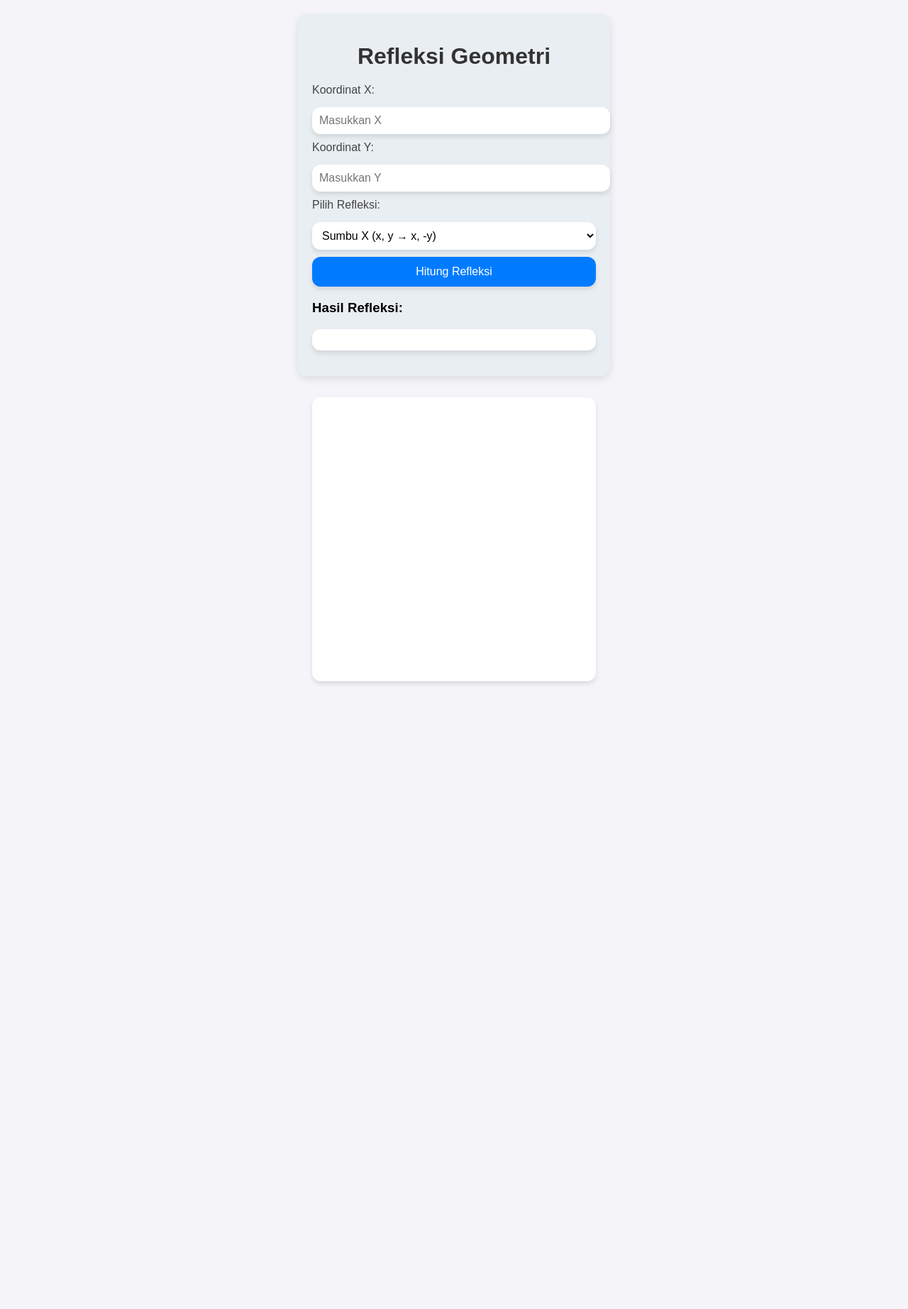
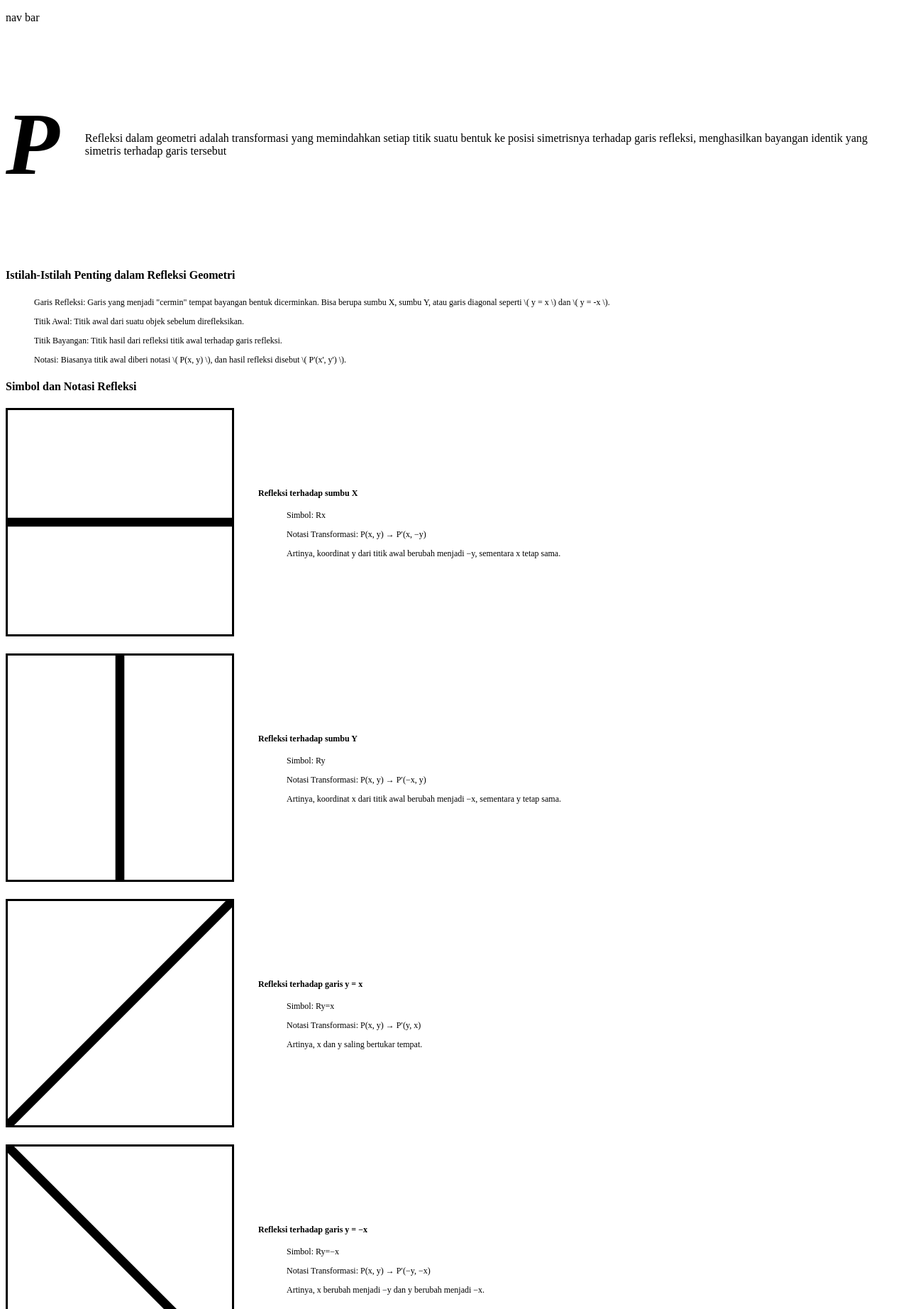
Before and after one commit to alw-bruh/gm.github.io, a plain HTML site: page index.html in a window 1280 px wide. Shown: the top 1845 px of the page at 71% size. Before the commit the page ends 980 px from the top, so only its background shows below. Drawn offline with Linux system fonts and the light colour scheme.

Commit message:
Add files via upload

```diff
--- a/index.html
+++ b/index.html
@@ -2,220 +2,180 @@
 <html lang="en">
 <head>
     <meta charset="UTF-8">
+    <title> Refleksi-Geometri </title>
     <meta name="viewport" content="width=device-width, initial-scale=1.0">
-    <title>Refleksi Geometri dengan Grafik</title>
-    <style>
-        body {
-            font-family: Arial, sans-serif;
-            margin: 20px;
-            background-color: #f4f4f9;
-        }
-
-        h1 {
-            color: #333;
-            text-align: center;
-            font-weight: 600;
-            margin-bottom: 20px;
-        }
-
-        label {
-            display: block;
-            font-weight: 500;
-            margin-bottom: 5px;
-            color: #444;
-        }
-
-        input, select {
-            width: 100%;
-            padding: 10px;
-            margin: 10px 0;
-            border: none;
-            border-radius: 12px;
-            background-color: #fff;
-            box-shadow: 0px 4px 6px rgba(0, 0, 0, 0.1);
-            font-size: 1rem;
-        }
-
-        button {
-            width: 100%;
-            padding: 12px;
-            background-color: #007bff;
-            color: white;
-            border: none;
-            border-radius: 12px;
-            font-size: 1rem;
-            cursor: pointer;
-            transition: background-color 0.3s ease;
-            box-shadow: 0px 4px 6px rgba(0, 0, 0, 0.1);
-        }
-
-        button:hover {
-            background-color: #0056b3;
-        }
-
-        #result {
-            background-color: #fff;
-            padding: 15px;
-            border-radius: 12px;
-            box-shadow: 0px 4px 6px rgba(0, 0, 0, 0.1);
-            margin-top: 15px;
-            font-weight: 500;
-            color: #444;
-            text-align: center;
-        }
-
-        #myCanvas {
-            border-radius: 12px;
-            border: none;
-            box-shadow: 0px 4px 6px rgba(0, 0, 0, 0.1);
-            display: block;
-            margin: 30px auto 0;
-            background-color: #fff;
-        }
-
-        .container {
-            max-width: 400px;
-            margin: 0 auto;
-            background-color: #e8eef2;
-            padding: 20px;
-            border-radius: 12px;
-            box-shadow: 0px 4px 12px rgba(0, 0, 0, 0.1);
-        }
-    </style>
+    <link rel="stylesheet" href="style.css">
+    <title>Document</title>
 </head>
 <body>
+    <nav>
+        <p>nav bar</p>
+    </nav>
+    <div id="header"><h1>P</h1>
+        <div>
 
-    <div class="container">
-        <h1>Refleksi Geometri</h1>
+        <p>
+            Refleksi dalam geometri adalah transformasi yang memindahkan setiap titik suatu bentuk ke posisi simetrisnya terhadap garis refleksi, menghasilkan bayangan identik yang simetris terhadap garis tersebut</p>
+    </div></div>
+    <div id="istilah">
+        <h4>Istilah-Istilah Penting dalam Refleksi Geometri</h4>
+        <ul>
+          <li>
+            <div>
+              <p>Garis Refleksi: Garis yang menjadi "cermin" tempat bayangan bentuk dicerminkan. Bisa berupa sumbu X, sumbu Y, atau garis diagonal seperti \( y = x \) dan \( y = -x \).</p>
+            </div>
+          </li>
+          <li>
+            <div>
+              <p>Titik Awal: Titik awal dari suatu objek sebelum direfleksikan.</p>
+            </div>
+          </li>
+          <li>
+            <div>
+              <p>Titik Bayangan: Titik hasil dari refleksi titik awal terhadap garis refleksi.</p>
+            </div>
+          </li>
+          <li>
+            <div>
+              <p>Notasi: Biasanya titik awal diberi notasi \( P(x, y) \), dan hasil refleksi disebut \( P'(x', y') \).</p>
+            </div>
+          </li>
+        </ul>
+      </div>
 
-        <label for="x">Koordinat X:</label>
-        <input type="number" id="x" placeholder="Masukkan X"><br>
+      <div id="notasi">
+        <h4>Simbol dan Notasi Refleksi</h4>
 
-        <label for="y">Koordinat Y:</label>
-        <input type="number" id="y" placeholder="Masukkan Y"><br>
+        <!-- Reflection across the X-axis -->
+        <div style="display: flex; align-items: center; width: 100%; margin-bottom: 20px;">
+            <!-- Left Column: Line Notation -->
+            <div style="flex: 1; text-align: center;">
+                <svg style="width: 100%; height: 100%;" viewBox="0 0 50 50">
+                    <line x1="0" y1="25" x2="50" y2="25" style="stroke:black;stroke-width:2" />
 
-        <label for="reflection">Pilih Refleksi:</label>
-        <select id="reflection">
-            <option value="x">Sumbu X (x, y → x, -y)</option>
-            <option value="y">Sumbu Y (x, y → -x, y)</option>
-            <option value="xy">Garis y = x (x, y → y, x)</option>
-            <option value="negative-xy">Garis y = -x (x, y → -y, -x)</option>
-        </select><br>
+                </svg>
+            </div>
+            <!-- Right Column: Explanation -->
+            <div style="flex: 3;">
+                <ul>
+                    <li>
+                        <h4>Refleksi terhadap sumbu X</h4>
+                        <ul>
+                            <li><p>Simbol: Rx</p></li>
+                            <li><p>Notasi Transformasi: P(x, y) → P′(x, −y)</p></li>
+                            <li><p>Artinya, koordinat y dari titik awal berubah menjadi −y, sementara x tetap sama.</p></li>
+                        </ul>
+                    </li>
+                </ul>
+            </div>
+        </div>
 
-        <button onclick="calculateReflection()">Hitung Refleksi</button>
+        <!-- Reflection across the Y-axis -->
+        <div style="display: flex; align-items: center; width: 100%; margin-bottom: 20px;">
+            <!-- Left Column: Line Notation -->
+            <div style="flex: 1; text-align: center;">
+                <svg style="width: 100%; height: 100%;" viewBox="0 0 50 50">
+                    <line x1="25" y1="0" x2="25" y2="50" style="stroke:black;stroke-width:2" />
 
-        <h3>Hasil Refleksi:</h3>
-        <p id="result"></p>
+                </svg>
+            </div>
+            <!-- Right Column: Explanation -->
+            <div style="flex: 3;">
+                <ul>
+                    <li>
+                        <h4>Refleksi terhadap sumbu Y</h4>
+                        <ul>
+                            <li><p>Simbol: Ry</p></li>
+                            <li><p>Notasi Transformasi: P(x, y) → P′(−x, y)</p></li>
+                            <li><p>Artinya, koordinat x dari titik awal berubah menjadi −x, sementara y tetap sama.</p></li>
+                        </ul>
+                    </li>
+                </ul>
+            </div>
+        </div>
+
+        <!-- Reflection across the line y = x -->
+        <div style="display: flex; align-items: center; width: 100%; margin-bottom: 20px;">
+            <!-- Left Column: Line Notation -->
+            <div style="flex: 1; text-align: center;">
+                <svg style="width: 100%; height: 100%;" viewBox="0 0 50 50">
+                    <line x1="0" y1="50" x2="50" y2="0" style="stroke:black;stroke-width:2" />
+
+                </svg>
+            </div>
+            <!-- Right Column: Explanation -->
+            <div style="flex: 3;">
+                <ul>
+                    <li>
+                        <h4>Refleksi terhadap garis y = x</h4>
+                        <ul>
+                            <li><p>Simbol: Ry=x</p></li>
+                            <li><p>Notasi Transformasi: P(x, y) → P′(y, x)</p></li>
+                            <li><p>Artinya, x dan y saling bertukar tempat.</p></li>
+                        </ul>
+                    </li>
+                </ul>
+            </div>
+        </div>
+
+        <!-- Reflection across the line y = -x -->
+        <div style="display: flex; align-items: center; width: 100%; margin-bottom: 20px;">
+            <!-- Left Column: Line Notation -->
+            <div style="flex: 1; text-align: center;">
+                <svg style="width: 100%; height: 100%;" viewBox="0 0 50 50">
+                    <line x1="0" y1="0" x2="50" y2="50" style="stroke:black;stroke-width:2" />
+
+                </svg>
+            </div>
+            <!-- Right Column: Explanation -->
+            <div style="flex: 3;">
+                <ul>
+                    <li>
+                        <h4>Refleksi terhadap garis y = −x</h4>
+                        <ul>
+                            <li><p>Simbol: Ry=−x</p></li>
+                            <li><p>Notasi Transformasi: P(x, y) → P′(−y, −x)</p></li>
+                            <li><p>Artinya, x berubah menjadi −y dan y berubah menjadi −x.</p></li>
+                        </ul>
+                    </li>
+                </ul>
+            </div>
+        </div>
     </div>
 
-    <!-- Area Canvas untuk menampilkan grafik -->
-    <canvas id="myCanvas" width="400" height="400"></canvas>
 
-    <script>
-        function calculateReflection() {
-            let x = parseFloat(document.getElementById('x').value);
-            let y = parseFloat(document.getElementById('y').value);
-            let reflectionType = document.getElementById('reflection').value;
 
-            let newX, newY;
-
-            if (reflectionType === 'x') {
-                newX = x;
-                newY = -y;
-            } else if (reflectionType === 'y') {
-                newX = -x;
-                newY = y;
-            } else if (reflectionType === 'xy') {
-                newX = y;
-                newY = x;
-            } else if (reflectionType === 'negative-xy') {
-                newX = -y;
-                newY = -x;
-            }
-
-            document.getElementById('result').innerText = `Koordinat setelah refleksi: (${newX}, ${newY})`;
-
-            drawGraph(x, y, newX, newY);
-        }
-
-        function drawGraph(originalX, originalY, reflectedX, reflectedY) {
-            let canvas = document.getElementById("myCanvas");
-            let ctx = canvas.getContext("2d");
-            ctx.clearRect(0, 0, canvas.width, canvas.height);
-
-            ctx.strokeStyle = "#e0e0e0";
-            for (let i = 0; i <= 400; i += 20) {
-                ctx.beginPath();
-                ctx.moveTo(i, 0);
-                ctx.lineTo(i, 400);
-                ctx.stroke();
-
-                ctx.beginPath();
-                ctx.moveTo(0, i);
-                ctx.lineTo(400, i);
-                ctx.stroke();
-            }
-
-            ctx.strokeStyle = "#000000";
-            ctx.beginPath();
-            ctx.moveTo(0, 200);
-            ctx.lineTo(400, 200);
-            ctx.moveTo(200, 0);
-            ctx.lineTo(200, 400);
-            ctx.stroke();
-
-            ctx.fillStyle = "#000000";
-            ctx.font = "10px Arial";
-            for (let i = -9; i <= 9; i++) {
-                if (i !== 0) {
-                    ctx.fillText(i, 200 + i * 20 - 5, 215);
-                    ctx.fillText(-i, 185, 200 + i * 20 + 5);
-                }
-            }
-
-            ctx.beginPath();
-            ctx.arc(200 + originalX * 20, 200 - originalY * 20, 5, 0, 2 * Math.PI);
-            ctx.fillStyle = "blue";
-            ctx.fill();
-            ctx.fillText(`(${originalX}, ${originalY})`, 200 + originalX * 20 + 5, 200 - originalY * 20 - 5);
-
-            ctx.beginPath();
-            ctx.arc(200 + reflectedX * 20, 200 - reflectedY * 20, 5, 0, 2 * Math.PI);
-            ctx.fillStyle = "red";
-            ctx.fill();
-            ctx.fillText(`(${reflectedX}, ${reflectedY})`, 200 + reflectedX * 20 + 5, 200 - reflectedY * 20 - 5);
-
-            ctx.strokeStyle = "green";
-            ctx.setLineDash([5, 5]);
-            ctx.beginPath();
-            ctx.moveTo(200 + originalX * 20, 200 - originalY * 20);
-            ctx.lineTo(200 + reflectedX * 20, 200 - reflectedY * 20);
-            ctx.stroke();
-
-            ctx.setLineDash([5, 5]);
-            ctx.strokeStyle = "#0000FF";
-            ctx.beginPath();
-            ctx.moveTo(200 + originalX * 20, 200);
-            ctx.lineTo(200 + originalX * 20, 200 - originalY * 20);
-            ctx.stroke();
-
-            ctx.beginPath();
-            ctx.moveTo(200, 200 - originalY * 20);
-            ctx.lineTo(200 + originalX * 20, 200 - originalY * 20);
-            ctx.stroke();
-
-            ctx.strokeStyle = "#FF0000";
-            ctx.beginPath();
-            ctx.moveTo(200 + reflectedX * 20, 200);
-            ctx.lineTo(200 + reflectedX * 20, 200 - reflectedY * 20);
-            ctx.stroke();
-
-            ctx.beginPath();
-            ctx.moveTo(200, 200 - reflectedY * 20);
-            ctx.lineTo(200 + reflectedX * 20, 200 - reflectedY * 20);
-            ctx.stroke();
-        }
-    </script>
-
+    <div><table border="1">
+        <thead>
+          <tr>
+            <th>Garis Refleksi</th>
+            <th>Titik Awal \( (x, y) \)</th>
+            <th>Hasil Refleksi \( (x', y') \)</th>
+          </tr>
+        </thead>
+        <tbody>
+          <tr>
+            <td>Sumbu X</td>
+            <td>\( (x, y) \)</td>
+            <td>\( (x, -y) \)</td>
+          </tr>
+          <tr>
+            <td>Sumbu Y</td>
+            <td>\( (x, y) \)</td>
+            <td>\( (-x, y) \)</td>
+          </tr>
+          <tr>
+            <td>Garis \( y = x \)</td>
+            <td>\( (x, y) \)</td>
+            <td>\( (y, x) \)</td>
+          </tr>
+          <tr>
+            <td>Garis \( y = -x \)</td>
+            <td>\( (x, y) \)</td>
+            <td>\( (-y, -x) \)</td>
+          </tr>
+        </tbody>
+      </table>
+      </div>
 </body>
 </html>
--- /dev/null
+++ b/style.css
@@ -0,0 +1,48 @@
+
+
+div {
+
+
+}
+div ul {
+    list-style: none;
+}
+div ul li {
+    font-size: 12px;
+    padding-left: 0px;
+
+
+
+}
+svg {
+    border-style: solid;
+}
+
+
+#header {
+ display: flex;
+ flex-direction: row;
+ align-items: center;
+
+ padding-top: 0px;
+}
+#header h1 {
+    font-size: 124px;
+
+    margin-right: 36px;
+    font-style: italic;
+}
+#header p {
+
+}
+
+#istilah {
+
+}
+
+
+
+#notasi div {
+
+
+}
```
